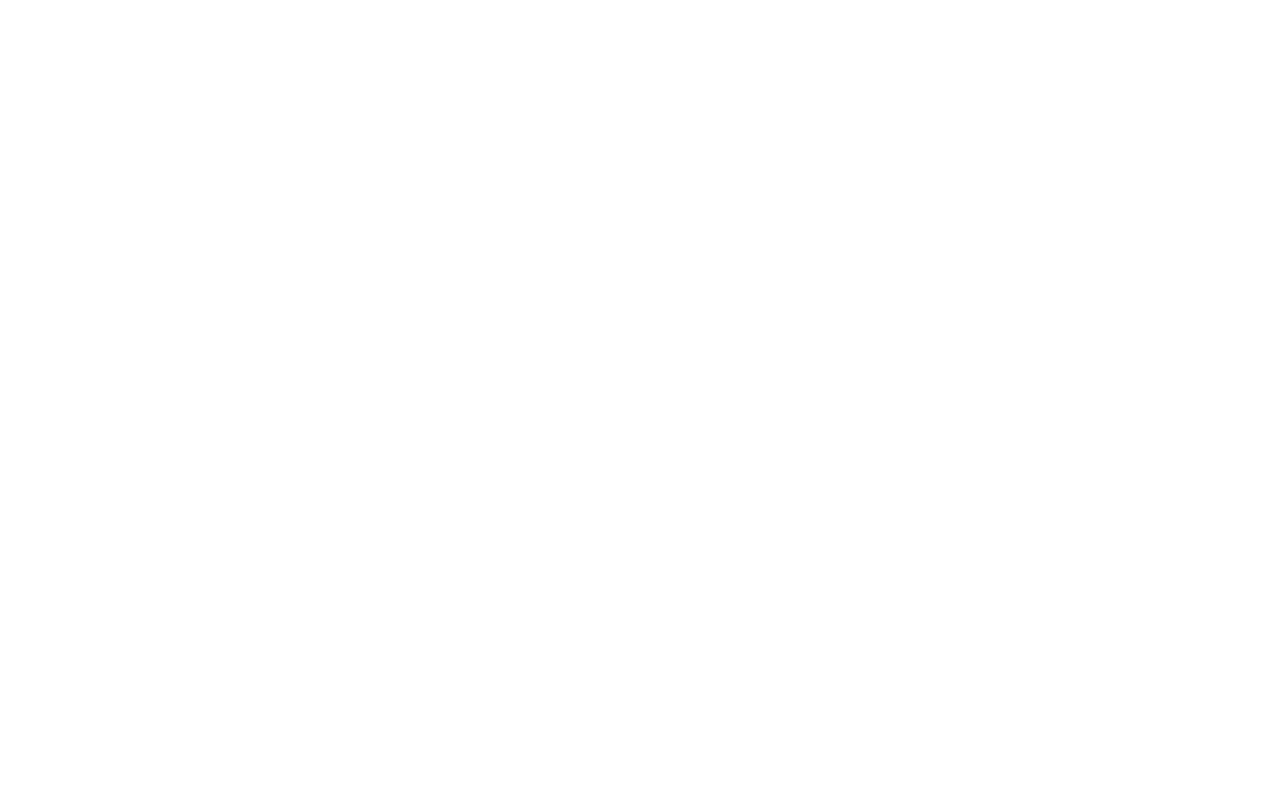
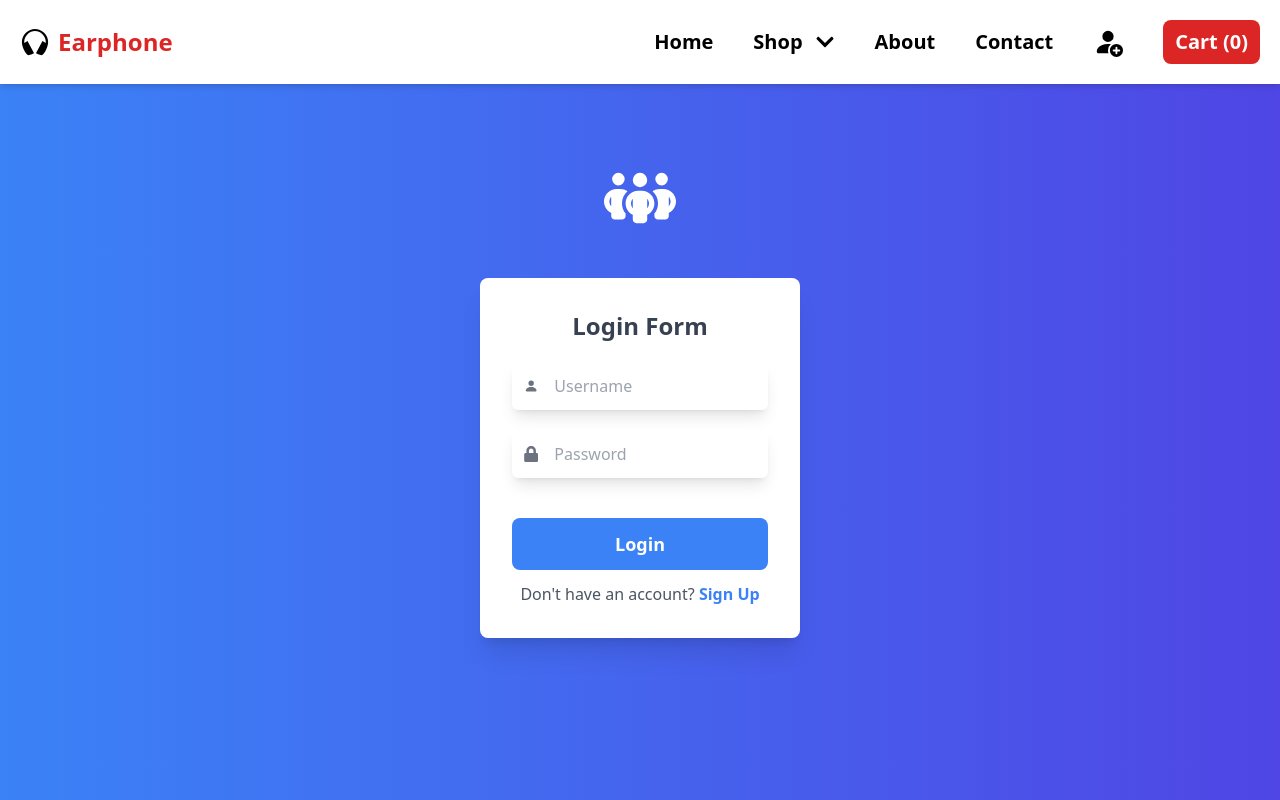
Before and after one commit to themanojking/headphones, a React (Create React App) app: page /loginin in a window 1280 px wide. Before the commit this address had no page. Built offline with nearby package versions, Linux system fonts and the light colour scheme.

Commit message:
add Login and Signup components with validation and routing

```diff
--- a/src/App.js
+++ b/src/App.js
@@ -10,6 +10,8 @@
 import Headphone from './Pages/ProductCategories/Headphone';
 import Audiospeaker from './Pages/ProductCategories/Audiospeaker';
 import Virtualreality from './Pages/ProductCategories/Virtualreality';
+import Login from './Pages/Login/Login';
+import Newsign from './Pages/Login/Newsign';
 
 
 function App() {
@@ -28,6 +30,8 @@
            <Route path='/headphones' element={<Headphone />}></Route>
            <Route path='/audiospeakers' element={<Audiospeaker />}></Route>
            <Route path='/virtualrealitys' element={<Virtualreality />}></Route>
+           <Route path='/loginin' element={<Login />}></Route>
+           <Route path='/signup' element={<Newsign />}></Route>
          </Routes>
       </BrowserRouter>
       </div>
--- a/src/Components/Navbar.js
+++ b/src/Components/Navbar.js
@@ -3,6 +3,7 @@
 import { FaBars, FaTimes, FaGamepad, FaClock, FaHeadphones, FaVolumeUp, FaVrCardboard, FaChevronDown, FaChevronUp } from "react-icons/fa";
 import { IoHeadsetSharp } from "react-icons/io5";
 import { useSelector } from 'react-redux';
+import { BsPersonFillAdd } from "react-icons/bs";
 
 function Nav() {
   const [isOpen, setIsOpen] = useState(false);
@@ -29,7 +30,7 @@
           <Link to='/'>Home</Link>
 
 
-          <div className='relative cursor-pointer'>
+          <div className='relative cursor-pointer '>
             <button
               className='flex items-center gap-3'
               onClick={() => setIsDropdownOpen(!isDropdownOpen)}
@@ -51,6 +52,7 @@
 
           <Link to='/about'>About</Link>
           <Link to='/contact'>Contact</Link>
+          <Link to="/signup"><BsPersonFillAdd  className='flex items-center text-3xl'/></Link>
           <Link to='/cart'>
             <button className='px-3 py-2 text-white bg-red-600 rounded-lg hover:bg-black'>
               Cart ({cartproducts.length})
--- /dev/null
+++ b/src/Pages/Login/Login.js
@@ -0,0 +1,102 @@
+import React, { useState } from "react";
+import { BsFillPersonFill } from "react-icons/bs";
+import { FaPeopleGroup } from "react-icons/fa6";
+import { FaLock } from "react-icons/fa";
+import Navbar from "../../Components/Navbar";
+import { Link } from "react-router-dom";
+
+function Login() {
+
+    const[formData,setFormData] = useState({
+      username :"",
+      password :"",
+    });
+
+    const [errors,setErros] = useState({});
+
+    const validate = () => {
+      let newErrors = {};
+      if(!formData.username.trim()){
+        newErrors.username = "Username is required!";
+      }
+      if(!formData.password) {
+        newErrors.password = "Password is required!";
+      }
+       else if (formData.password.length < 6){
+        newErrors.password = "Password must be at least 6 characters!";
+       }
+       setErros(newErrors);
+       return Object.keys(newErrors).length === 0;
+    };
+
+    const handleSubmit = (e) => {
+        e.preventDefault();
+        if(validate()) {
+          alert("Login Successfull");
+          setFormData({username :"",password : ""});
+          setErros({});
+        }
+    };
+
+
+
+
+
+  return (
+    <>
+      <Navbar />
+      <div className="flex flex-col items-center justify-center min-h-screen bg-gradient-to-r from-blue-500 to-indigo-600 ">
+        <div className="text-7xl font-bold text-white mb-6">
+          <FaPeopleGroup />
+        </div>
+        <form className="bg-white p-8 rounded-lg shadow-xl mt-5 w-80">
+          <h2 className="text-2xl font-bold text-center text-gray-700">Login Form</h2>
+          {/* Username Field */}
+          <div className="flex items-center gap-2 bg-white p-3 rounded-md  shadow-lg mt-5">
+            <BsFillPersonFill className="text-gray-500" />
+            <input
+              type="text"
+              placeholder="Username"
+              className=" outline-none w-full px-2 "
+              onChange={(e) => setFormData({...formData,username : e.target.value})}
+            />
+          </div>
+          {errors.username && (
+            <p className="text-red-400 text-sm mt-1 ">{errors.username}</p>
+          )}
+
+          {/* Password Field */}
+          <div className="">
+          <div className="flex items-center gap-2 bg-white p-3 rounded-md mt-5 shadow-lg ">
+            <FaLock className="text-gray-500" />
+            <input
+              type="password"
+              placeholder="Password"
+              className="bg-transparent outline-none w-full px-2"
+              onChange={(e) => setFormData({...formData,password : e.target.value})}
+            />
+          </div>
+          </div>
+          {errors.password && (
+            <p className="text-red-400 text-sm mt-1 ">{errors.password}</p>
+          )}
+
+          {/* Login Button */}
+          <button className="w-full bg-blue-500 text-white py-3 rounded-lg font-semibold text-lg hover:bg-blue-600 transition mt-10"
+          type="submit"
+          onClick={handleSubmit}>
+            Login
+          </button>
+
+          {/* Signup Link */}
+          <p className="text-center text-gray-600 mt-3">
+            Don't have an account?
+            <Link to='/signup'> <a href="#" className="font-bold hover:underline text-blue-500"> Sign Up</a></Link>
+          </p>
+        </form>
+      </div>
+    </>
+  );
+}
+
+export default Login;
--- /dev/null
+++ b/src/Pages/Login/Newsign.js
@@ -0,0 +1,116 @@
+import React, { useState } from 'react';
+import { FaUserEdit } from "react-icons/fa";
+import { BsPersonFill, BsLockFill } from "react-icons/bs";
+import { Link } from 'react-router-dom';
+
+function Newsign() {
+
+  const [formData,setFormData] = useState({
+    username : "",
+    password : "",
+    confirmpassword : "",
+  });
+
+  const [errors,setErrors] = useState({});
+
+  const validate = () => {
+    let newErrors = {};
+    if(!formData.username.trim()) {
+      newErrors.username = "Username must be required!";
+    }
+    if(!formData.password) {
+      newErrors.password = "Password is required!";
+    }
+    else if(formData.password.length < 6) {
+      newErrors.password = "Password must be at least 6 characters!";
+    }
+    if(!formData.confirmpassword) {
+      newErrors.confirmpassword = "Conform password is required!";
+    }
+    else if(formData.confirmpassword !== formData.password) {
+      newErrors.confirmpassword = "Password does not match"
+    }
+    setErrors(newErrors);
+    return Object.keys(newErrors).length === 0;
+  };
+
+  const handleSubmit = (e) => {
+      e.preventDefault();
+      if(validate()){
+        alert("User Created Successfully");
+        setFormData({username :"",password :"",confirmpassword:""});
+      }
+  }
+
+  return (
+    <div className="flex flex-col items-center justify-center min-h-screen bg-gradient-to-r from-blue-500 to-indigo-600 ">
+      {/* Icon */}
+      <div className="text-6xl text-white mb-6">
+        <FaUserEdit />
+      </div>
+
+      {/* Signup Form */}
+      <form className="bg-white p-8 rounded-2xl shadow-xl w-96 space-y-5  ">
+        <h2 className="text-2xl font-bold text-center text-gray-700">Create an Account</h2>
+
+        {/* Username Field */}
+        <div className="flex items-center border rounded-lg p-3 shadow-sm mt-5">
+          <BsPersonFill className="text-gray-500" />
+          <input
+            type="text"
+            placeholder="Username"
+            className="w-full outline-none pl-3 text-gray-700"
+            onChange={(e) => setFormData({...formData,username : e.target.value})}
+          />
+        </div>
+        {errors.username && (
+          <p className='text-red-500 text-sm mt-1'>{errors.username}</p>
+        )}
+
+        {/* Password Field */}
+        <div className="flex items-center border rounded-lg p-3 shadow-sm">
+          <BsLockFill className="text-gray-500" />
+          <input
+            type="password"
+            placeholder="Password"
+            className="w-full outline-none pl-3 text-gray-700"
+            onChange={(e) => setFormData({...formData, password: e.target.value})}
+          />
+        </div>
+        {errors.password && (
+          <p className='text-red-500 text-sm mb-2'>{errors.password}</p>
+        )}
+
+        {/* Confirm Password Field */}
+        <div className="flex items-center border rounded-lg p-3 shadow-sm">
+          <BsLockFill className="text-gray-500" />
+          <input
+            type="password"
+            placeholder="Confirm Password"
+            className="w-full outline-none pl-3 text-gray-700"
+            onChange={(e) => setFormData({...formData, confirmpassword:e.target.value})}
+          />
+        </div>
+        {errors.confirmpassword && (
+          <p className='text-red-500 text-sm'>{errors.confirmpassword}</p>
+        )}
+
+        {/* Signup Button */}
+        <button
+          type="submit"
+          className="w-full bg-blue-500 text-white py-3 rounded-lg font-semibold text-lg hover:bg-blue-600 transition"
+          onClick={handleSubmit}
+        >
+          Sign Up
+        </button>
+
+        {/* Login Link */}
+        <p className="text-center text-gray-600 mt-3">
+          Already have an account? <Link to='/loginin'><a href="#" className="text-blue-500 font-semibold hover:underline">Login</a></Link>
+        </p>
+      </form>
+    </div>
+  );
+}
+
+export default Newsign;
```
